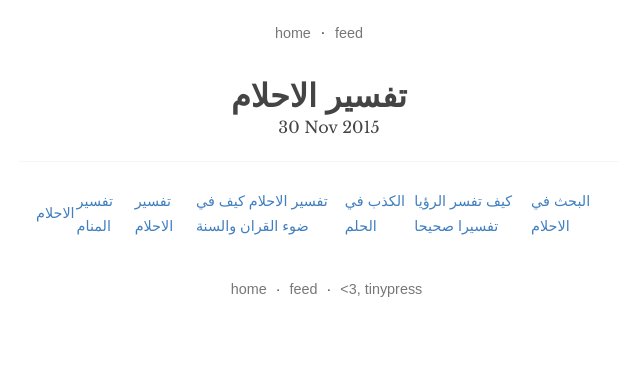
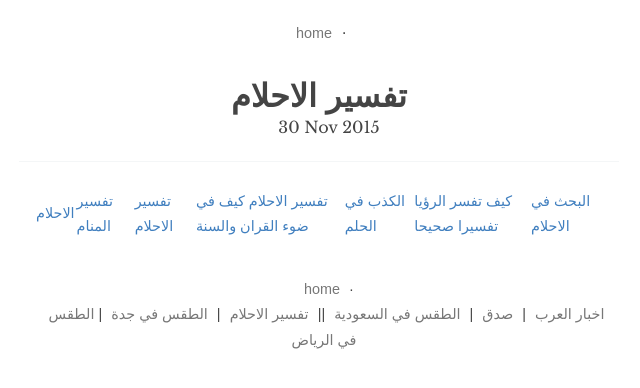
Before and after one commit to worldweather/worldweather.github.io, a Jekyll site: the page built from _posts/2015-11-30-dreams.markdown, in a window 1280 px wide. Shown: the top 388 px of the page, without its empty margins (321-961 px from the left). Built offline with Jekyll 4.4.1, drawn with Linux system fonts in a browser that asks for light colours.

Commit message:
Update post.html

```diff
--- a/_layouts/post.html
+++ b/_layouts/post.html
@@ -12,7 +12,7 @@
 <body>
     <div class="wrapper">
     <nav>
-        <a href="/">home</a> &middot; <a href="/feed.xml">feed</a>
+        <a href="/">home</a> &middot;
     </nav>
     <header>
         <h1>{{ page.title }}</h1>
@@ -40,7 +40,7 @@
     </article>
 
     <footer>
-        <a href="/">home</a> &middot; <a href="/feed.xml">feed</a> &middot; <a href="https://tinypress.co/">&lt;3, tinypress</a>
+        <a href="/">home</a> &middot; <br><a href="http://www.arabsnews32.org">اخبار العرب</a> | <a href="https://www.sdeg.org">صدق</a> | <a href="https://www.saudiweather.net">الطقس في السعودية</a> || <a href="https://www.thedreams.co">تفسير الاحلام</a> | <a href="https://www.saudiweather.net/weather/sa/Jeddah"> الطقس في جدة</a> | <a href="https://www.saudiweather.net/weather/sa/Riyadh"> الطقس في الرياض</a>
     </footer>
   </div>
 </body>
```
